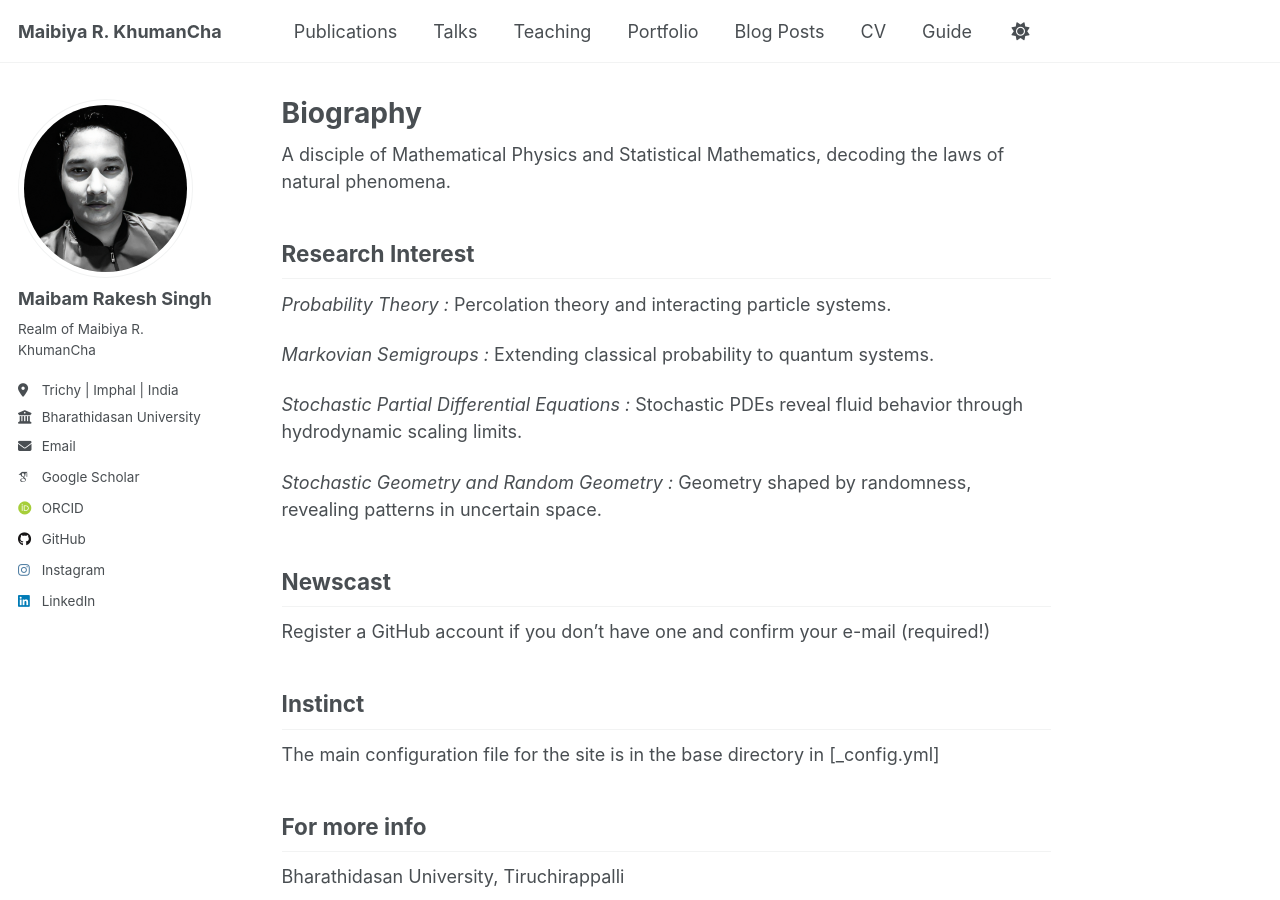
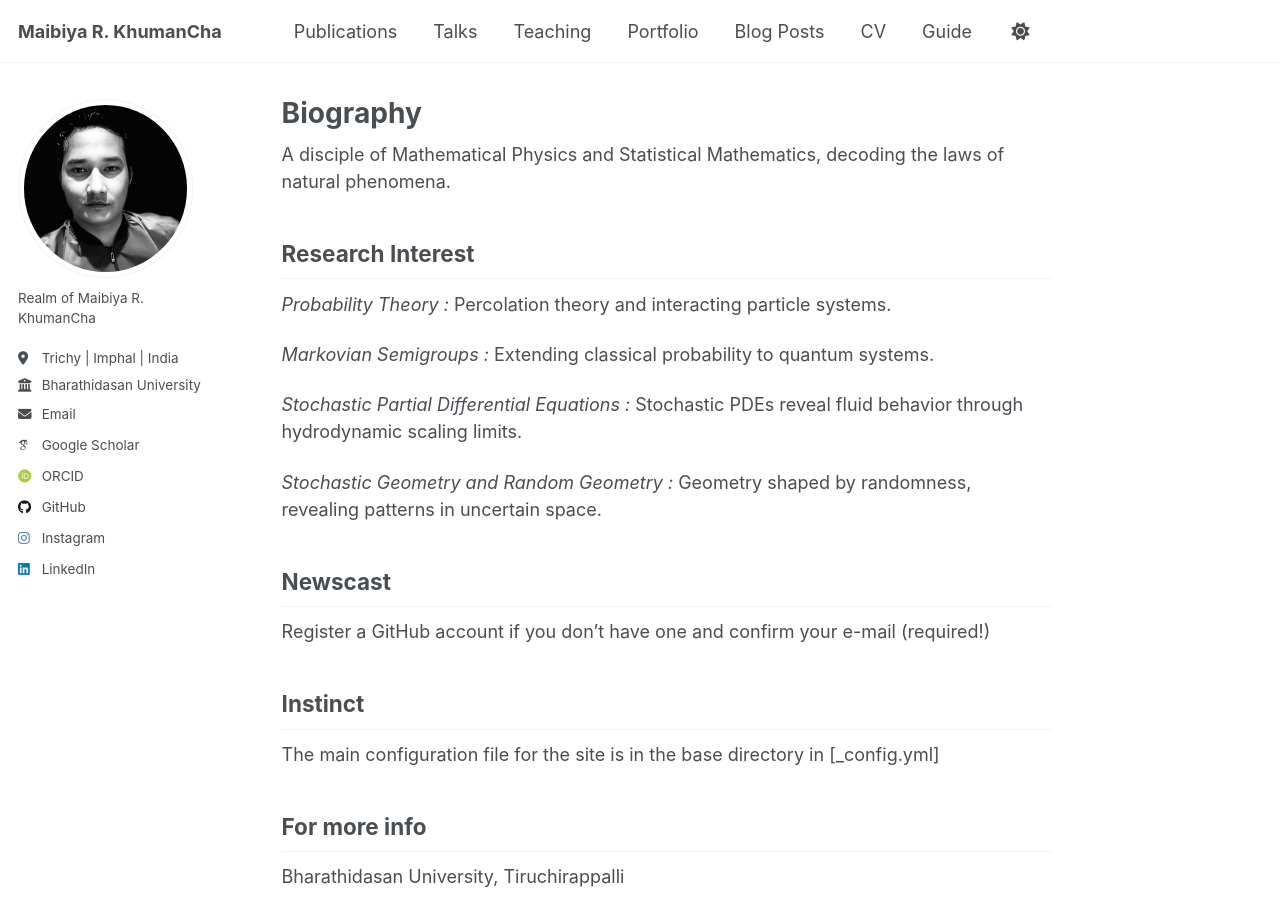
Before and after one commit to maibamrakeshsingh/rakeshmai.github.io, a Jekyll site: the page built from _pages/about.md, in a window 1280 px wide and 900 px high. Built offline with Jekyll 4.4.1, drawn with Linux system fonts in a browser that asks for light colours; some web fonts are replaced; a script that is not in the unit is left out.

Commit message:
Update _config.yml

```diff
--- a/_config.yml
+++ b/_config.yml
@@ -24,7 +24,7 @@ repository               : "academicpages/academicpages.github.io"
 author:
   # Biographic information
   avatar           : "mrkh_photo.png"
-  name             : "Maibam Rakesh Singh"
+  name             : #"Maibam Rakesh Singh"
   pronouns         : # example: "she/her"
   bio              : "Realm of Maibiya R. KhumanCha"
   location         : "Trichy | Imphal | India"
```
